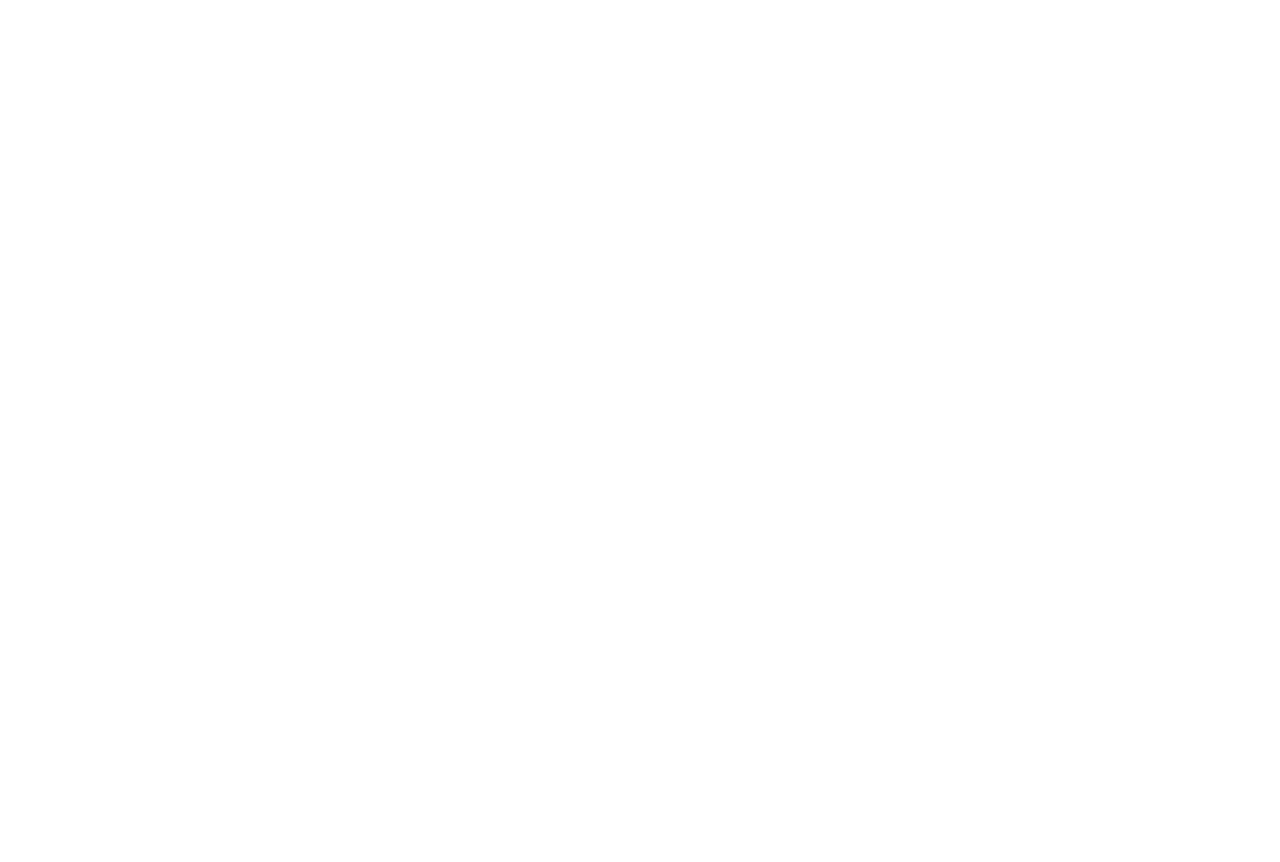
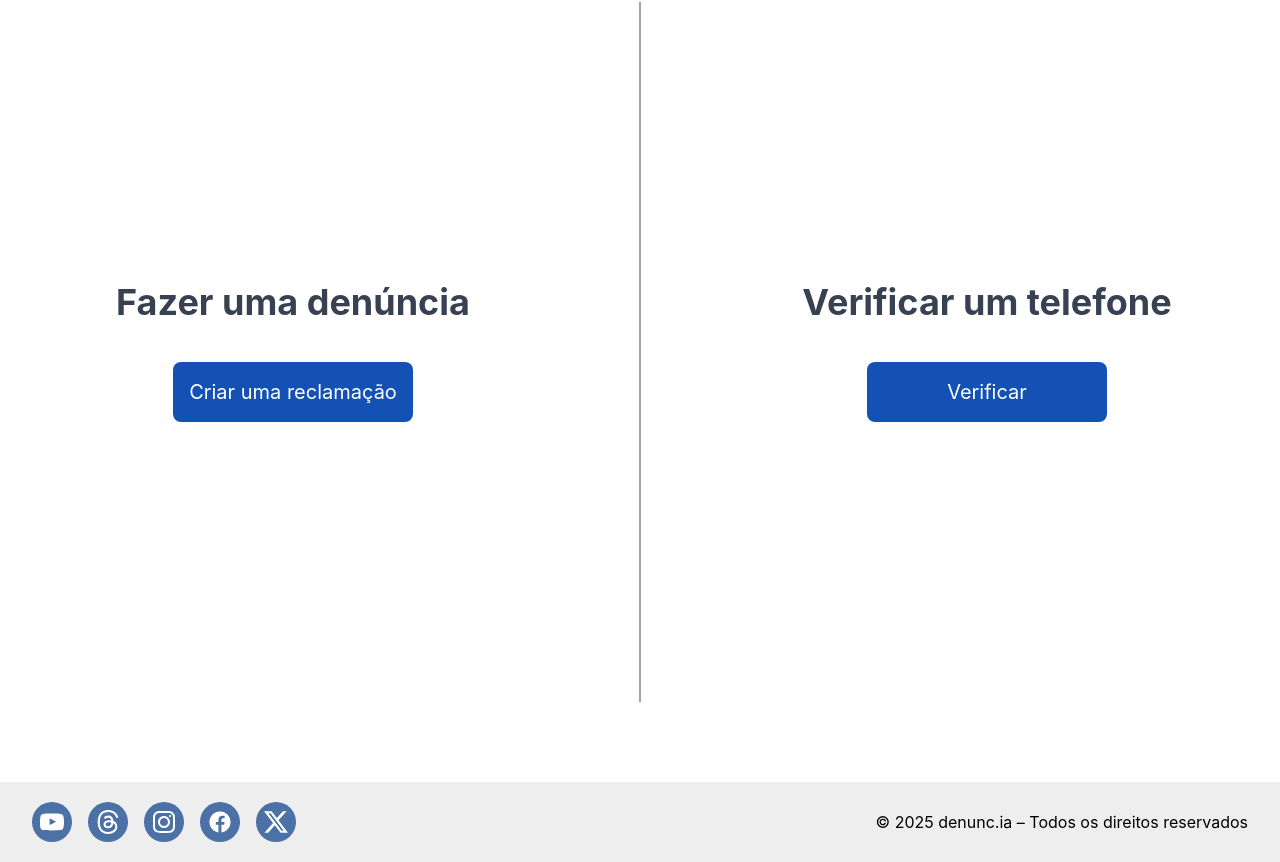
Before and after one commit to rodrigograssia/denuncia, a React (Create React App) app in the folder frontend/: page /denuncia in a window 1280 px wide. Before the commit this address had no page. Shown: the part 193-1055 px from the top of the page. Before the commit the page ends 800 px from the top, so only its background shows below. Built offline with nearby package versions, Linux system fonts and the light colour scheme.

Commit message:
tela de denúncia

```diff
--- a/frontend/src/App.js
+++ b/frontend/src/App.js
@@ -3,14 +3,15 @@
 import Home from "./pages/Home";
 import Login from "./pages/Login";
 import Cadastro from "./pages/Cadastro";
+import Denuncia from "./pages/Denuncia";
 
 function App() {
   return (
     <Routes>
       <Route index element={<Home />} />
       <Route path="/home" element={<Home />} />
+      <Route path="/denuncia" element={<Denuncia />} />
       <Route path="/login" element={<Login />} />
-
       <Route path="/cadastro" element={<Cadastro />} />
     </Routes>
   );
--- /dev/null
+++ b/frontend/src/components/AreaDenuncia.js
@@ -0,0 +1,43 @@
+import React, { useState } from 'react';
+import Botao from './Botao';
+import Label from './Label';
+import CampoTexto from './Campos';
+import ComboBox from './ComboBox';
+
+function AreaDenuncia() {
+  const [visivel, setVisivel] = useState(false);
+
+  return (
+    <div className="w-full flex flex-col items-center">
+      {!visivel && (
+        <Botao variant="confirm" className="w-[200px] md:w-[240px] h-[45px] md:h-[60px] text-base md:text-lg lg:text-xl rounded-lg" onClick={() => setVisivel(true)}>
+          Criar uma reclamação
+        </Botao>
+      )}
+
+      {visivel && (
+        <div className="flex flex-col items-center">
+          <div className="w-full max-w-md lg:max-w-lg text-left">
+            <Label className="text-base md:text-lg text-left block mb-2">Categoria (como ocorreu o golpe/tentativa)</Label>
+            <ComboBox className="mb-4 md:mb-5 text-base md:text-lg h-12 md:h-14 w-full"
+            />
+            <Label className="text-base md:text-lg text-left block mb-2">Título</Label>
+            <CampoTexto placeholder="Tentativa de golpe" className="mb-4 md:mb-5 text-base md:text-lg h-12 md:h-14 w-full"
+            />
+            <Label className="text-base md:text-lg text-left block mb-2">Descrição</Label>
+            <CampoTexto
+              as="textarea"
+              placeholder="Conte como tudo ocorreu"
+              className="mb-4 md:mb-5 text-base md:text-lg h-40 md:h-60 w-full"
+            />
+          </div>
+          <Botao variant="confirm" className="w-60 text-base md:text-lg h-12 md:h-14 px-6 md:px-8 whitespace-nowrap">
+            Enviar reclamação
+          </Botao>
+        </div>
+      )}
+    </div>
+  );
+}
+
+export default AreaDenuncia;
--- /dev/null
+++ b/frontend/src/components/AreaTelefone.js
@@ -0,0 +1,28 @@
+import React, { useState } from 'react';
+import CampoTexto from './Campos';
+import Botao from './Botao';
+
+function AreaTelefone() {
+  const [visivel, setVisivel] = useState(false);
+
+  return (
+    <div className="w-full flex flex-col items-center">
+      {!visivel && (
+        <Botao variant="confirm" className="w-[200px] md:w-[240px] h-[45px] md:h-[60px] text-base md:text-lg lg:text-xl rounded-lg" onClick={() => setVisivel(true)}>
+          Verificar
+        </Botao>
+      )}
+
+      {visivel && (
+        <div className="w-full max-w-md lg:max-w-lg">
+          <div className="flex gap-3 items-center">
+            <CampoTexto placeholder="Coloque o número" className="flex-1 text-base md:text-lg h-12 md:h-14" />
+            <Botao variant="confirm" className="text-base md:text-lg h-12 md:h-14 px-6 md:px-8 whitespace-nowrap">Enviar</Botao>
+          </div>
+        </div>
+      )}
+    </div>
+  );
+}
+
+export default AreaTelefone;
--- a/frontend/src/components/Botao.js
+++ b/frontend/src/components/Botao.js
@@ -26,7 +26,7 @@
   dicas: 'bg-white dark:bg-neutral-800 border-2 border-[#4c71a6] dark:border-[#5480B8] text-[#4c71a6] dark:text-[#5480B8] hover:bg-[#ececec] dark:hover:bg-neutral-900 font-semibold',
   denuncia: 'bg-[#4c71a6] border-none text-white hover:bg-[#324b74] font-semibold',
 
-  links: 'bg-[#4c71a6] border-none w-8 h-8 md:w-10 md:h-10 hover:bg-[#324b74] rounded-full p-1 md:p-1.5'
+  links: 'bg-[#4c71a6] border-none w-8 h-8 md:w-10 md:h-10 hover:bg-[#324b74] rounded-full p-0 sm:p-0 focus:outline-none focus:ring-2 focus:ring-offset-2 focus:ring-[#4c71a6] dark:focus:ring-offset-neutral-900'
 };
 
 function Botao({ children, className, variant = 'confirm', to, ...props }) {
--- a/frontend/src/components/Campos.js
+++ b/frontend/src/components/Campos.js
@@ -8,6 +8,9 @@
   'dark:border-neutral-600',
   'w-full',
   'bg-[#E8F0FE]',
+  'dark:bg-neutral-800',
+  'text-gray-800',
+  'dark:text-white',
 
   'py-1',
   'sm:py-2',
@@ -29,15 +32,22 @@
   'focus:ring-blue-500',
 ];
 
-function CampoTexto({ placeholder, className, ...props }) {
+function CampoTexto({ placeholder, className, as = "input", ...props }) {
 
   const mergedClasses = twMerge(
     baseStyles,
+    as === "textarea" && "align-top resize-none",
     className
   );
 
+  const Component = as === "textarea" ? "textarea" : "input";
+
   return (
-    <input type="text" placeholder={placeholder} className={mergedClasses} {...props}
+    <Component
+      type={as === "input" ? "text" : undefined}
+      placeholder={placeholder}
+      className={mergedClasses}
+      {...props}
     />
   );
 }
--- /dev/null
+++ b/frontend/src/components/ComboBox.js
@@ -0,0 +1,30 @@
+import React from "react";
+
+function ComboBox({ className = "", value, onChange, ...props }) {
+  const options = [
+    { value: "", label: "Selecione uma opção" },
+    { value: "opcao1", label: "Presencialmente" },
+    { value: "opcao2", label: "Email" },
+    { value: "opcao3", label: "Telefone" },
+    { value: "opcao4", label: "Whatsapp" },
+    { value: "opcao5", label: "Redes Sociais" },
+    { value: "opcao6", label: "Outros" }
+  ];
+
+  return (
+    <select
+      className={`w-full font-normal rounded-md border-2 border-gray-300 dark:border-neutral-600 bg-[#E8F0FE] dark:bg-neutral-800 text-gray-800 dark:text-white py-2 sm:py-3 px-3 sm:px-4 text-base sm:text-[17px] focus:outline-none focus:border-blue-500 focus:ring-1 focus:ring-blue-500 ${className}`}
+      value={value}
+      onChange={onChange}
+      {...props}
+    >
+      {options.map((opt) => (
+        <option key={opt.value} value={opt.value} className="bg-white dark:bg-neutral-800">
+          {opt.label}
+        </option>
+      ))}
+    </select>
+  );
+}
+
+export default ComboBox;
--- a/frontend/src/components/LinksFooter.js
+++ b/frontend/src/components/LinksFooter.js
@@ -3,25 +3,35 @@
 
 function LinksFooter() {
   return (
-    <div>
-    <ul className="flex items-center justify-center list-none m-0 p-0 flex-nowrap gap-5">
-        <Botao variant="links" target="_blank" to="http://youtube.com">
-      <img className="w-4 h-4 md:w-6 md:h-6" src="/images/youtube.svg" alt="Link para o canal do Youtube"/>
-        </Botao>
-        <Botao variant="links" target="_blank" to="http://threads.com">
-      <img className="w-4 h-4 md:w-6 md:h-6" src="/images/threads.svg" alt="Link para o perfil do Threads"/>
-        </Botao>
-        <Botao variant="links" target="_blank" to="http://instagram.com">
-      <img className="w-4 h-4 md:w-6 md:h-6" src="/images/instagram.svg" alt="Link para o perfil do Instagram"/>
-        </Botao>
-        <Botao variant="links" target="_blank" to="http://facebook.com">
-      <img className="w-4 h-4 md:w-6 md:h-6" src="/images/facebook.svg" alt="Link para o perfil do Facebook"/>
-        </Botao>
-        <Botao variant="links" target="_blank" to="http://x.com">
-      <img className="w-4 h-4 md:w-5 md:h-5" src="/images/x.svg" alt="Link para o perfil do X"/>
-        </Botao>
+    <nav aria-label="Redes sociais">
+      <ul className="flex flex-wrap items-center justify-center list-none m-0 p-0 gap-2 sm:gap-3 md:gap-4">
+        <li className="shrink-0">
+          <Botao aria-label="Youtube" variant="links" target="_blank" to="http://youtube.com">
+            <img className="w-4 h-4 sm:w-5 sm:h-5 md:w-6 md:h-6" src="/images/youtube.svg" alt="Link para o canal do Youtube"/>
+          </Botao>
+        </li>
+        <li className="shrink-0">
+          <Botao aria-label="Threads" variant="links" target="_blank" to="http://threads.com">
+            <img className="w-4 h-4 sm:w-5 sm:h-5 md:w-6 md:h-6" src="/images/threads.svg" alt="Link para o perfil do Threads"/>
+          </Botao>
+        </li>
+        <li className="shrink-0">
+          <Botao aria-label="Instagram" variant="links" target="_blank" to="http://instagram.com">
+            <img className="w-4 h-4 sm:w-5 sm:h-5 md:w-6 md:h-6" src="/images/instagram.svg" alt="Link para o perfil do Instagram"/>
+          </Botao>
+        </li>
+        <li className="shrink-0">
+          <Botao aria-label="Facebook" variant="links" target="_blank" to="http://facebook.com">
+            <img className="w-4 h-4 sm:w-5 sm:h-5 md:w-6 md:h-6" src="/images/facebook.svg" alt="Link para o perfil do Facebook"/>
+          </Botao>
+        </li>
+        <li className="shrink-0">
+          <Botao aria-label="X (Twitter)" variant="links" target="_blank" to="http://x.com">
+            <img className="w-4 h-4 sm:w-5 sm:h-5 md:w-6 md:h-6" src="/images/x.svg" alt="Link para o perfil do X"/>
+          </Botao>
+        </li>
       </ul>
-    </div>
+    </nav>
   );
 }
 
--- /dev/null
+++ b/frontend/src/pages/Denuncia.js
@@ -0,0 +1,44 @@
+import Topbar from "../components/TopBar";
+import Botao from "../components/Botao";
+import LinksFooter from "../components/LinksFooter";
+import AreaDenuncia from "../components/AreaDenuncia";
+import AreaTelefone from "../components/AreaTelefone";
+
+function Denuncia() {
+    return (
+        <div className="m-0 p-0 min-h-screen dark:bg-neutral-800 flex flex-col">
+            <header><Topbar /></header>
+
+            <main className="flex-1 flex flex-col pt-6 pb-20 px-4 md:pt-8 md:px-8 w-full">
+                <Botao variant="cancel" className="w-28 h-10 mb-12" to="/">
+                    Voltar
+                </Botao>
+                <div className="w-full max-w-7xl mx-auto">
+                    <div className="flex flex-col md:flex-row gap-12 md:gap-16 lg:gap-20 justify-center items-center">
+                        <div className="flex flex-col items-center text-center md:w-[400px] lg:w-[500px]">
+                            <h2 className="text-2xl md:text-3xl lg:text-4xl mb-8 md:mb-10 text-gray-700 dark:text-gray-300 font-bold">Fazer uma denúncia</h2>
+                            <AreaDenuncia/>
+                        </div>
+                        <div className="hidden md:block w-[2px] h-[700px] bg-neutral-400 mx-4 flex-shrink-0"></div>
+                        <div className="block md:hidden w-full h-[2px] bg-neutral-400 my-6"></div>
+                        <div className="flex flex-col items-center text-center md:w-[400px] lg:w-[500px]">
+                            <h2 className="text-2xl md:text-3xl lg:text-4xl mb-8 md:mb-10 text-gray-700 dark:text-gray-300 font-bold">Verificar um telefone</h2>
+                            <AreaTelefone/>
+                        </div>
+                    </div>
+                </div>
+            </main>
+
+            <footer className="w-full bg-[#eeeeee] dark:bg-neutral-900 py-4 px-4 md:py-5 md:px-8 mt-auto">
+                <div className="flex flex-col items-center gap-3 md:flex-row md:justify-between md:gap-4">
+                    <LinksFooter />
+                    <p className="text-black dark:text-white text-xs sm:text-sm md:text-base text-center md:text-right leading-tight">
+                        © 2025 denunc.ia – Todos os direitos reservados
+                    </p>
+                </div>
+            </footer>
+        </div>
+    );
+}
+
+export default Denuncia;
--- a/frontend/src/pages/Home.js
+++ b/frontend/src/pages/Home.js
@@ -7,10 +7,10 @@
 
 function Home() {
   return (
-    <div className="m-0 p-0 min-h-screen dark:bg-neutral-800">
+    <div className="m-0 p-0 min-h-screen dark:bg-neutral-800 flex flex-col">
       <header><Topbar className="mb-10"/></header>
 
-      <div className="pt-10 flex flex-col items-center">
+      <div className="pt-10 flex-grow flex flex-col items-center">
         <Navbar className="mb-10" />
 
         <div className="w-full border-b border-gray-300 pb-6 dark:border-neutral-600 ">
@@ -88,12 +88,11 @@
                 <Dicas />
             </div>
         </div>
-        <footer className="w-full bg-[#eeeeee] dark:bg-neutral-900 py-2 flex items-center justify-between px-6">
-          <div className="flex items-center">
-             <LinksFooter />
-          </div>
-          <div className="flex items-center">
-             <p className="text-black dark:text-white">© 2025 denunc.ia - Todos os direitos reservados</p>
+
+        <footer className="w-full bg-[#eeeeee] dark:bg-neutral-900 py-4 px-4 md:py-5 md:px-8 mt-auto">
+          <div className="flex flex-col items-center gap-3 md:flex-row md:justify-between md:gap-4">
+            <LinksFooter />
+            <p className="text-black dark:text-white text-xs sm:text-sm md:text-base text-center md:text-right leading-tight">© 2025 denunc.ia – Todos os direitos reservados</p>
           </div>
         </footer>
       </div>
```
